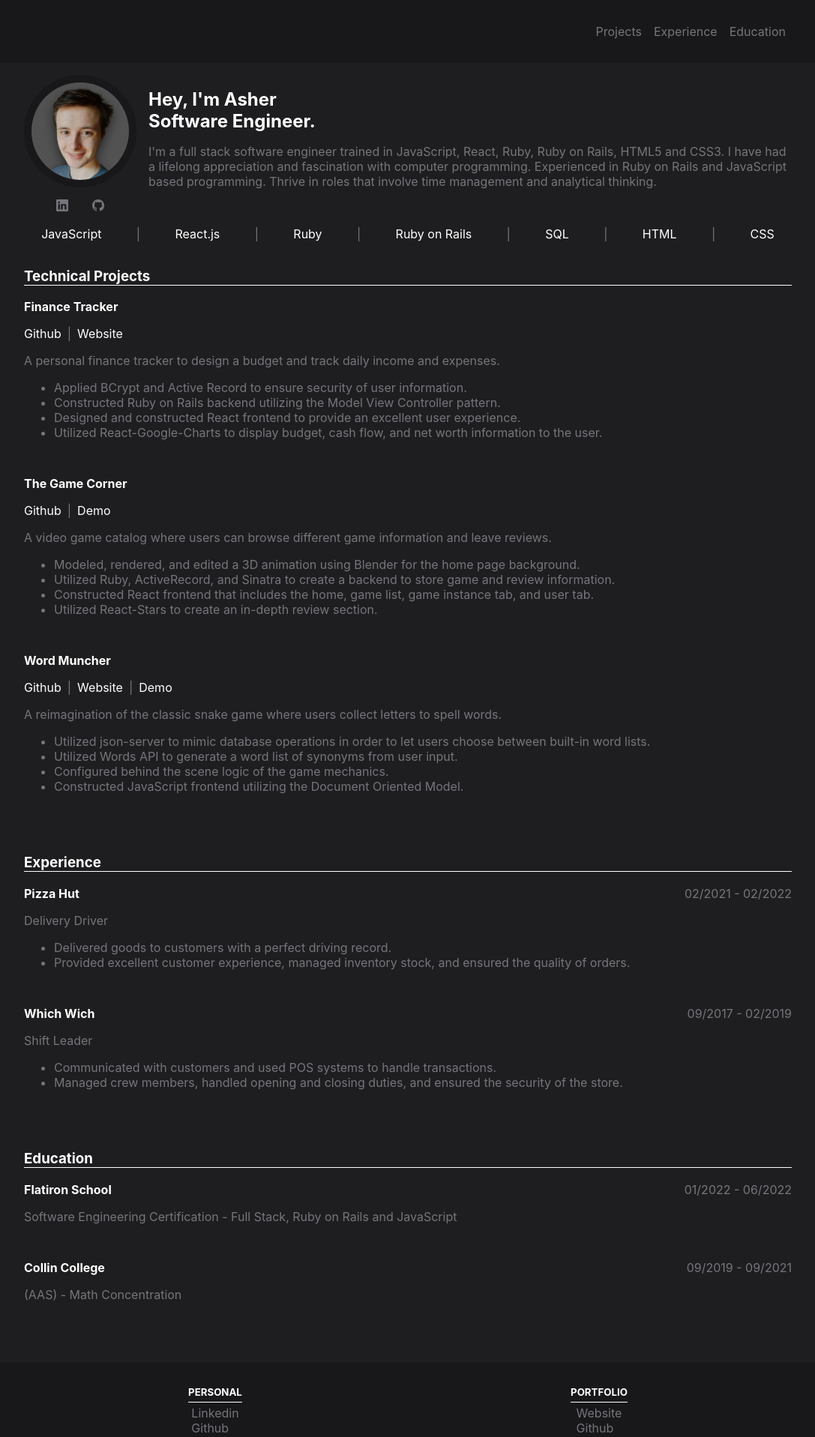
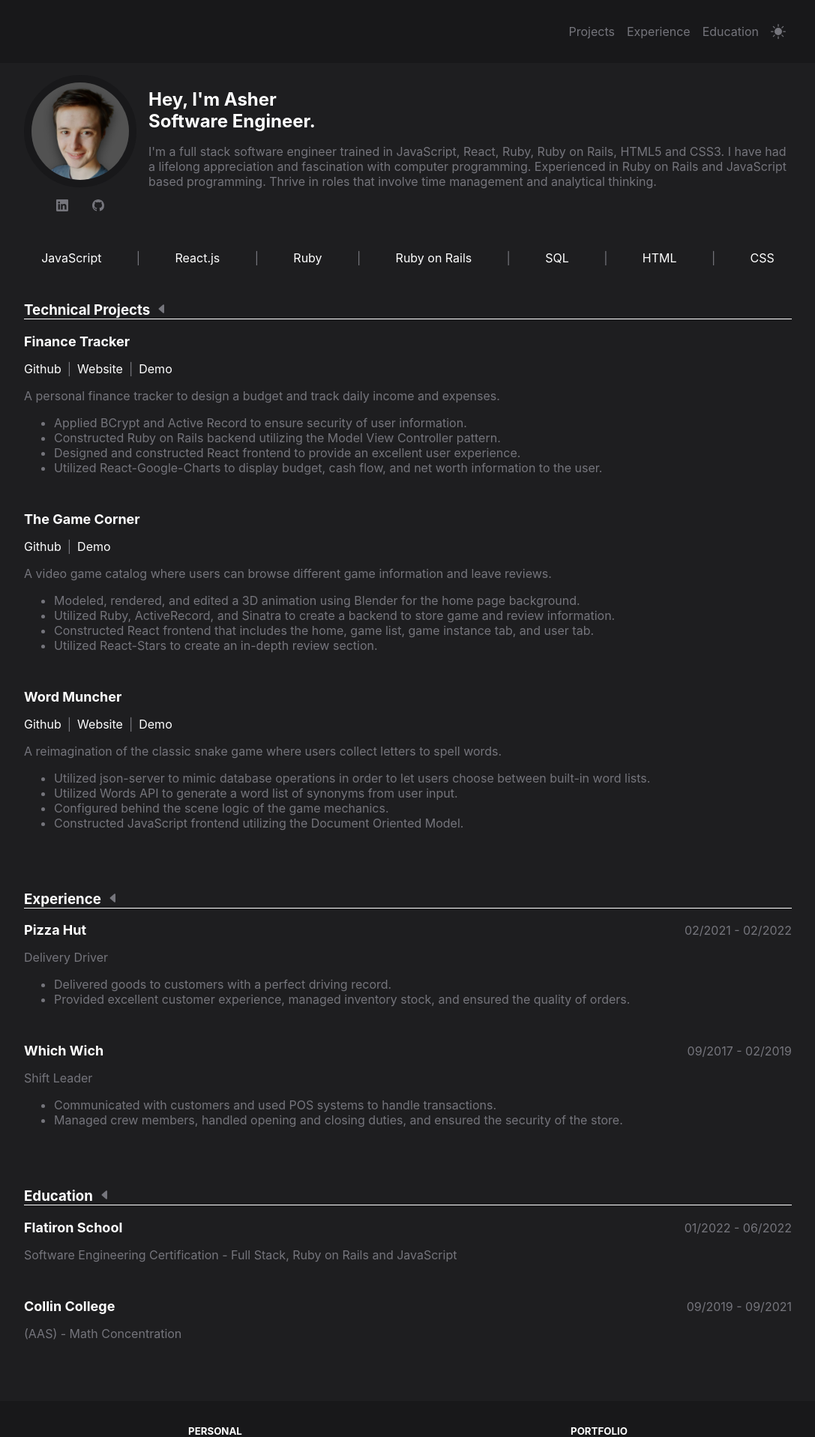
Before and after one commit to asherscott/Portfolio, a React (Create React App) app: page / in a window 1280 px wide. Shown: the top 1917 px of the page at 75% size, without its empty margins (96-1183 px from the left). Built offline with nearby package versions, Linux system fonts and the light colour scheme.

Commit message:
css refactor, svg animations

```diff
--- a/src/App.css
+++ b/src/App.css
@@ -1,3 +1,7 @@
+/* ############################################
+  GENERAL
+############################################ */
+
 :root {
   --red: #dc3522;
   --dark-red: #932317;
@@ -25,8 +29,9 @@ aside,
 .item-head,
 .profile-pic,
 .main-section,
-.nav-wrap,
-.svgs-ul {
+.foot-wrap,
+.svgs-ul,
+.theme-btn {
   display: flex;
   justify-content: center;
   align-items: center;
@@ -49,41 +54,10 @@ a:hover,
   color: white;
 }
 
-a {
-  transition: 0.3s;
-  text-decoration: none;
-}
-
-.links-ul a:hover {
-  text-decoration: underline;
-}
-
-.small-header {
-  display: none;
-  flex-direction: column;
-}
-
-.small-title {
-  flex-direction: column;
-  align-items: flex-start;
-  margin-left: 1rem;
-}
-
-img {
-  width: 150px;
-  border: 10px solid var(--darker);
-  border-radius: 50%;
-  margin: 0 0 1rem 0;
-}
-
-.large-header {
-  margin: 1rem 0 0 0;
-}
-
 main,
 .nav-ul,
 .links-ul,
-.nav-wrap,
+.foot-wrap,
 .main-nav > div {
   width: 80%;
   min-width: 700px;
@@ -94,6 +68,41 @@ nav,
 footer,
 aside {
   width: 100%;
+}
+
+h1,
+h2,
+h4,
+.svgs-ul {
+  margin: 0;
+}
+
+html {
+  background-color: var(--dark);
+}
+
+footer,
+nav {
+  background-color: var(--darker);
+}
+
+main {
+  flex-grow: 1;
+}
+
+.theme-btn:hover svg,
+a:hover svg,
+h3:hover svg {
+  fill: white;
+}
+
+/* ############################################
+  NAV
+############################################ */
+a,
+svg {
+  transition: 0.3s;
+  text-decoration: none;
 }
 
 .main-nav > div {
@@ -129,8 +138,41 @@ aside span,
   margin: 0 0.5rem;
 }
 
-.item-head {
-  justify-content: space-between;
+.theme-btn {
+  cursor: pointer;
+}
+
+.theme-btn:hover svg {
+  transform: rotate(90deg);
+}
+
+.svgs-ul li {
+  margin: 0 1rem;
+}
+
+/* ############################################
+  HEADER
+############################################ */
+.small-header {
+  display: none;
+  flex-direction: column;
+}
+
+.small-title {
+  flex-direction: column;
+  align-items: flex-start;
+  margin-left: 1rem;
+}
+
+img {
+  width: 150px;
+  border: 10px solid var(--darker);
+  border-radius: 50%;
+  margin: 0 0 1rem 0;
+}
+
+.large-header {
+  margin: 1rem 0 0 0;
 }
 
 .profile-pic {
@@ -143,34 +185,20 @@ aside span,
   margin: 0 0 0 1rem;
 }
 
-h1,
-h2,
-h4 {
-  margin: 0;
+/* ############################################
+  BODY
+############################################ */
+.links-ul a:hover {
+  text-decoration: underline;
+}
+
+.item-head {
+  justify-content: space-between;
 }
 
 h3 {
   cursor: pointer;
   border-bottom: 1px solid white;
-}
-
-h5 {
-  margin: 0 0 0.3rem 0;
-  padding-bottom: 0.3rem;
-  border-bottom: 1px solid white;
-}
-
-html {
-  background-color: var(--dark);
-}
-
-footer,
-nav {
-  background-color: var(--darker);
-}
-
-main {
-  flex-grow: 1;
 }
 
 .sections {
@@ -189,7 +217,33 @@ article {
   margin-bottom: 5rem;
 }
 
-.nav-wrap {
+.arrow-in svg {
+  transform: rotate(180deg);
+}
+
+.svg-span {
+  margin: 0 0 0 0.5rem;
+}
+
+aside {
+  margin: 2rem 0;
+}
+
+h4 {
+  font-size: large;
+}
+
+/* ############################################
+  FOOTER
+############################################ */
+
+h5 {
+  margin: 0 0 0.3rem 0;
+  padding-bottom: 0.3rem;
+  border-bottom: 1px solid white;
+}
+
+.foot-wrap {
   justify-content: space-around;
   align-items: flex-start;
   margin: 2rem 0;
@@ -207,18 +261,14 @@ article {
   margin-top: 0;
 }
 
-.svgs-ul li {
-  margin: 0 1rem;
-}
-
-.svgs-ul {
-  margin: 0;
-}
+/* ############################################
+  MEDIA
+############################################ */
 
 @media screen and (max-width: 750px) {
   main,
   .nav-ul,
-  .nav-wrap,
+  .foot-wrap,
   .main-nav > div {
     min-width: 0;
     width: 96%;
--- a/src/App.js
+++ b/src/App.js
@@ -6,6 +6,7 @@ function App() {
   const [showProjects, setShowProjects] = useState(true);
   const [showExperience, setShowExperience] = useState(true);
   const [showEducation, setShowEducation] = useState(true);
+  const [darkTheme, setDarkTheme] = useState(true);
 
   return (
     <div className="wrapper">
@@ -26,6 +27,31 @@ function App() {
               <a href="#education" onClick={() => setShowEducation(true)}>
                 Education
               </a>
+            </li>
+            <li onClick={() => setDarkTheme(!darkTheme)} className="theme-btn">
+              {!darkTheme ? (
+                <svg
+                  xmlns="http://www.w3.org/2000/svg"
+                  width="20"
+                  height="20"
+                  fill="currentColor"
+                  className="bi bi-sun"
+                  viewBox="0 0 16 16"
+                >
+                  <path d="M8 11a3 3 0 1 1 0-6 3 3 0 0 1 0 6zm0 1a4 4 0 1 0 0-8 4 4 0 0 0 0 8zM8 0a.5.5 0 0 1 .5.5v2a.5.5 0 0 1-1 0v-2A.5.5 0 0 1 8 0zm0 13a.5.5 0 0 1 .5.5v2a.5.5 0 0 1-1 0v-2A.5.5 0 0 1 8 13zm8-5a.5.5 0 0 1-.5.5h-2a.5.5 0 0 1 0-1h2a.5.5 0 0 1 .5.5zM3 8a.5.5 0 0 1-.5.5h-2a.5.5 0 0 1 0-1h2A.5.5 0 0 1 3 8zm10.657-5.657a.5.5 0 0 1 0 .707l-1.414 1.415a.5.5 0 1 1-.707-.708l1.414-1.414a.5.5 0 0 1 .707 0zm-9.193 9.193a.5.5 0 0 1 0 .707L3.05 13.657a.5.5 0 0 1-.707-.707l1.414-1.414a.5.5 0 0 1 .707 0zm9.193 2.121a.5.5 0 0 1-.707 0l-1.414-1.414a.5.5 0 0 1 .707-.707l1.414 1.414a.5.5 0 0 1 0 .707zM4.464 4.465a.5.5 0 0 1-.707 0L2.343 3.05a.5.5 0 1 1 .707-.707l1.414 1.414a.5.5 0 0 1 0 .708z" />
+                </svg>
+              ) : (
+                <svg
+                  xmlns="http://www.w3.org/2000/svg"
+                  width="20"
+                  height="20"
+                  fill="currentColor"
+                  className="bi bi-sun-fill"
+                  viewBox="0 0 16 16"
+                >
+                  <path d="M8 12a4 4 0 1 0 0-8 4 4 0 0 0 0 8zM8 0a.5.5 0 0 1 .5.5v2a.5.5 0 0 1-1 0v-2A.5.5 0 0 1 8 0zm0 13a.5.5 0 0 1 .5.5v2a.5.5 0 0 1-1 0v-2A.5.5 0 0 1 8 13zm8-5a.5.5 0 0 1-.5.5h-2a.5.5 0 0 1 0-1h2a.5.5 0 0 1 .5.5zM3 8a.5.5 0 0 1-.5.5h-2a.5.5 0 0 1 0-1h2A.5.5 0 0 1 3 8zm10.657-5.657a.5.5 0 0 1 0 .707l-1.414 1.415a.5.5 0 1 1-.707-.708l1.414-1.414a.5.5 0 0 1 .707 0zm-9.193 9.193a.5.5 0 0 1 0 .707L3.05 13.657a.5.5 0 0 1-.707-.707l1.414-1.414a.5.5 0 0 1 .707 0zm9.193 2.121a.5.5 0 0 1-.707 0l-1.414-1.414a.5.5 0 0 1 .707-.707l1.414 1.414a.5.5 0 0 1 0 .707zM4.464 4.465a.5.5 0 0 1-.707 0L2.343 3.05a.5.5 0 1 1 .707-.707l1.414 1.414a.5.5 0 0 1 0 .708z" />
+                </svg>
+              )}
             </li>
           </ul>
         </div>
@@ -102,7 +128,7 @@ function App() {
           </p>
         </header>
 
-        <aside>
+        <aside className="skills">
           <ul className="nav-ul">
             <li>JavaScript</li>
             <span>|</span>
@@ -120,9 +146,25 @@ function App() {
           </ul>
         </aside>
 
-        <article>
-          <h3 id="projects" onClick={() => setShowProjects(!showProjects)}>
+        <article id="projects">
+          <h3 onClick={() => setShowProjects(!showProjects)}>
             Technical Projects
+            <span
+              className={
+                showProjects ? "svg-span arrow-in" : "svg-span arrow-out"
+              }
+            >
+              <svg
+                xmlns="http://www.w3.org/2000/svg"
+                width="16"
+                height="16"
+                fill="currentColor"
+                className="bi bi-caret-right-fill"
+                viewBox="0 0 16 16"
+              >
+                <path d="m12.14 8.753-5.482 4.796c-.646.566-1.658.106-1.658-.753V3.204a1 1 0 0 1 1.659-.753l5.48 4.796a1 1 0 0 1 0 1.506z" />
+              </svg>
+            </span>
           </h3>
 
           <div className={showProjects ? "sections display" : "sections"}>
@@ -132,6 +174,7 @@ function App() {
                 links: {
                   github: "https://github.com/asherscott/finance-tracker",
                   website: "https://asher-scott-finance-tracker.herokuapp.com/",
+                  demo: "https://www.youtube.com/watch?v=VvzOSbpJzIE",
                 },
                 description:
                   "A personal finance tracker to design a budget and track daily income and expenses.",
@@ -182,12 +225,25 @@ function App() {
           </div>
         </article>
 
-        <article>
-          <h3
-            id="experience"
-            onClick={() => setShowExperience(!showExperience)}
-          >
+        <article id="experience">
+          <h3 onClick={() => setShowExperience(!showExperience)}>
             Experience
+            <span
+              className={
+                showExperience ? "svg-span arrow-in" : "svg-span arrow-out"
+              }
+            >
+              <svg
+                xmlns="http://www.w3.org/2000/svg"
+                width="16"
+                height="16"
+                fill="currentColor"
+                className="bi bi-caret-right-fill"
+                viewBox="0 0 16 16"
+              >
+                <path d="m12.14 8.753-5.482 4.796c-.646.566-1.658.106-1.658-.753V3.204a1 1 0 0 1 1.659-.753l5.48 4.796a1 1 0 0 1 0 1.506z" />
+              </svg>
+            </span>
           </h3>
 
           <div className={showExperience ? "sections display" : "sections"}>
@@ -216,9 +272,25 @@ function App() {
           </div>
         </article>
 
-        <article>
-          <h3 id="education" onClick={() => setShowEducation(!showEducation)}>
+        <article id="education">
+          <h3 onClick={() => setShowEducation(!showEducation)}>
             Education
+            <span
+              className={
+                showEducation ? "svg-span arrow-in" : "svg-span arrow-out"
+              }
+            >
+              <svg
+                xmlns="http://www.w3.org/2000/svg"
+                width="16"
+                height="16"
+                fill="currentColor"
+                className="bi bi-caret-right-fill"
+                viewBox="0 0 16 16"
+              >
+                <path d="m12.14 8.753-5.482 4.796c-.646.566-1.658.106-1.658-.753V3.204a1 1 0 0 1 1.659-.753l5.48 4.796a1 1 0 0 1 0 1.506z" />
+              </svg>
+            </span>
           </h3>
 
           <div className={showEducation ? "sections display" : "sections"}>
@@ -242,7 +314,7 @@ function App() {
       </main>
 
       <footer>
-        <div className="nav-wrap">
+        <div className="foot-wrap">
           <nav className="foot-nav">
             <h5>PERSONAL</h5>
             <ul>
```
